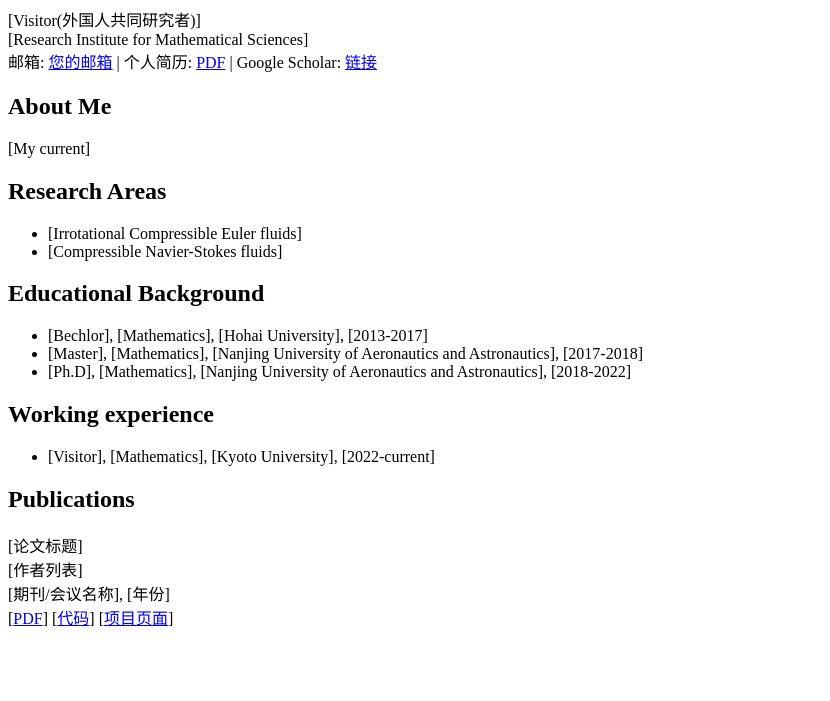
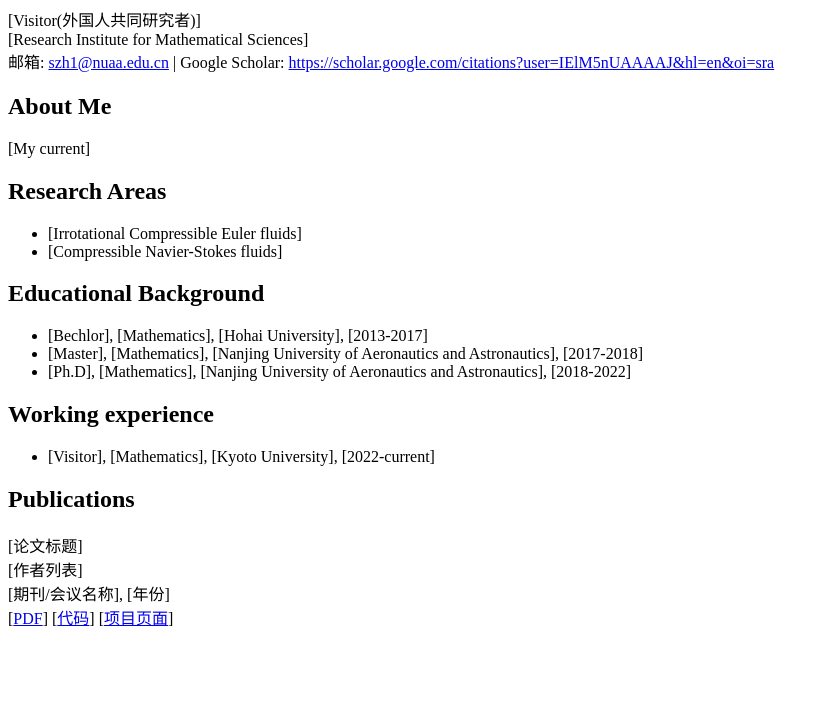
Before and after one commit to Songzh-1995/.github.io, a plain HTML site: page index.html in a window 1280 px wide. Shown: the part 99-800 px from the top of the page, without its empty margins (0-830 px from the left). Drawn offline with Linux system fonts and the light colour scheme.

Commit message:
Update index.html

```diff
--- a/index.html
+++ b/index.html
@@ -91,9 +91,9 @@
         <div class="position">[Visitor(外国人共同研究者)]</div>
         <div class="position">[Research Institute for Mathematical Sciences]</div>
         <div class="contact">
-            邮箱: <a href="mailto:您的邮箱">您的邮箱</a> |
-            个人简历: <a href="[CV链接]">PDF</a> |
-            Google Scholar: <a href="[Google Scholar链接]">链接</a>
+            邮箱: <a href="mailto:您的邮箱">szh1@nuaa.edu.cn</a> |
+
+            Google Scholar: <a href="[Google Scholar链接]">https://scholar.google.com/citations?user=IElM5nUAAAAJ&hl=en&oi=sra</a>
         </div>
     </header>
 
```
